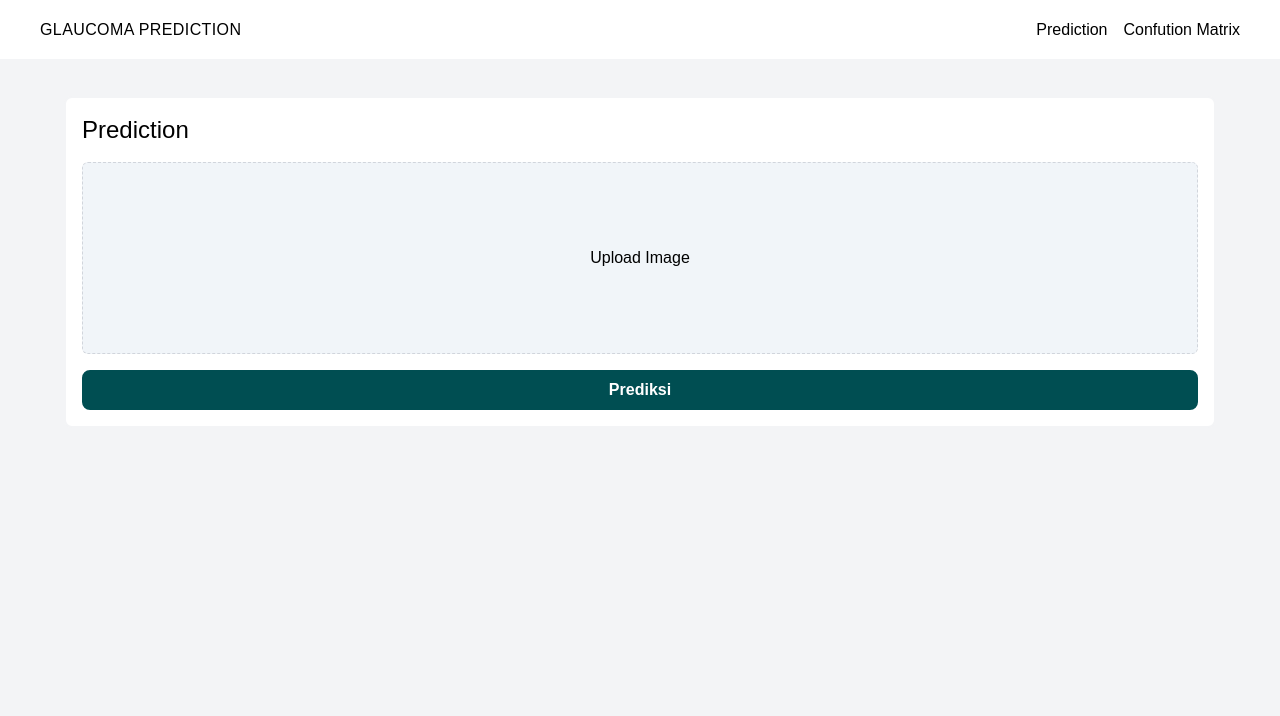
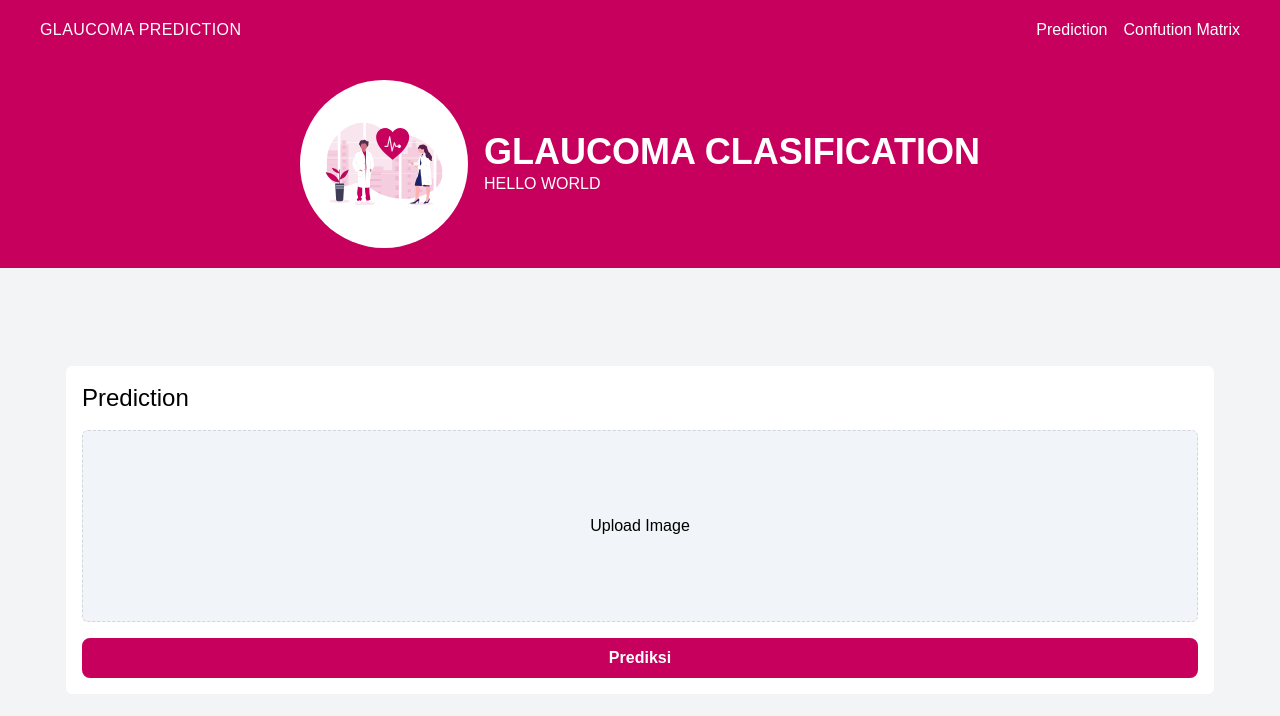
Before and after one commit to rivopelu/glaucoma-fe, a React (Vite) app: page / in a window 1280 px wide. Shown: the top 716 px of the page. Built offline with nearby package versions, Linux system fonts and the light colour scheme.

Commit message:
FET:fsetup

```diff
--- a/src/TopBar.tsx
+++ b/src/TopBar.tsx
@@ -2,7 +2,7 @@ import { Link } from "react-router-dom";
 
 export function TopBar() {
   return (
-    <div className={'h-top-bar-height bg-white border-b fixed top-0 w-screen flex items-center justify-between px-10'}>
+    <div className={'h-top-bar-height border-b absolute text-white bg-primary-main top-0 border-none w-screen flex items-center justify-between px-10'}>
       <h1 className={'tracking-wide'}>GLAUCOMA PREDICTION</h1>
       <div className="flex gap-4">
         <Link className="hover:text-primary-dark hover:underline" to={"/"}>Prediction</Link>
--- /dev/null
+++ b/src/components/PageContainer.tsx
@@ -0,0 +1,13 @@
+import { ReactNode } from "react"
+
+export default function PageContainer(props: IProps) {
+  return (
+    <div className="max-w-7xl w-full mx-auto">
+      {props.children}
+    </div>
+  )
+}
+
+interface IProps {
+  children: ReactNode
+}
--- a/src/index.css
+++ b/src/index.css
@@ -16,9 +16,14 @@ html, body {
 
 
 @theme {
-  --color-primary-main: #004e52;
-  --color-primary-dark: #003639;
-  --color-primary-light: #007A80;
+  --color-primary-main: #c6005c;
+  --color-primary-dark: #c6005c;
+  --color-primary-light: #f6339a;
+
+  --color-secondary-main: #7008e7;
+  --color-secondary-dark: #7f22fe;
+  --color-secondary-light: #8e51ff;
+
   --color-base-background: #F9FAFB;
 
   --font-sans: Inter, ui-sans-serif, system-ui, sans-serif, Apple Color Emoji,
--- a/src/pages/HomePage.tsx
+++ b/src/pages/HomePage.tsx
@@ -3,6 +3,7 @@ import { useRef, useState } from 'react';
 import Button from '../components/Button.tsx';
 import { Card, CardBody } from '../components/Card.tsx';
 import { SpinnerLoading } from '../components/SpinnerLoading.tsx';
+import PageContainer from '../components/PageContainer.tsx';
 
 interface IRes {
   confidence: number;
@@ -115,6 +116,19 @@ export function HomePage() {
 
   return (
     <div className={'min-h-screen w-screen bg-gray-100 grid'}>
+      <div className='bg-primary-main h-full flex items-center justify-center'>
+        <PageContainer >
+          <div className='mt-top-bar-height flex items-center gap-4 justify-center'>
+            <img src='/assets/home_img.svg' className='h-42' />
+            <div>
+              <p className='text-4xl uppercase font-semibold text-white '>Glaucoma Clasification</p>
+              <p className='text-white'>HELLO WORLD</p>
+            </div>
+          </div>
+
+        </PageContainer>
+      </div>
+      <PageContainer>
         <div className={'p-16 grid  gap-4 pt-24'}>
           <div>
             <Card>
@@ -127,6 +141,7 @@ export function HomePage() {
             </Card>
           </div>
         </div>
+      </PageContainer>
     </div>
   );
 }
```
Also changed, not shown: public/assets/home_img.svg (added). Lines whose indentation alone changed are shown as unchanged.
